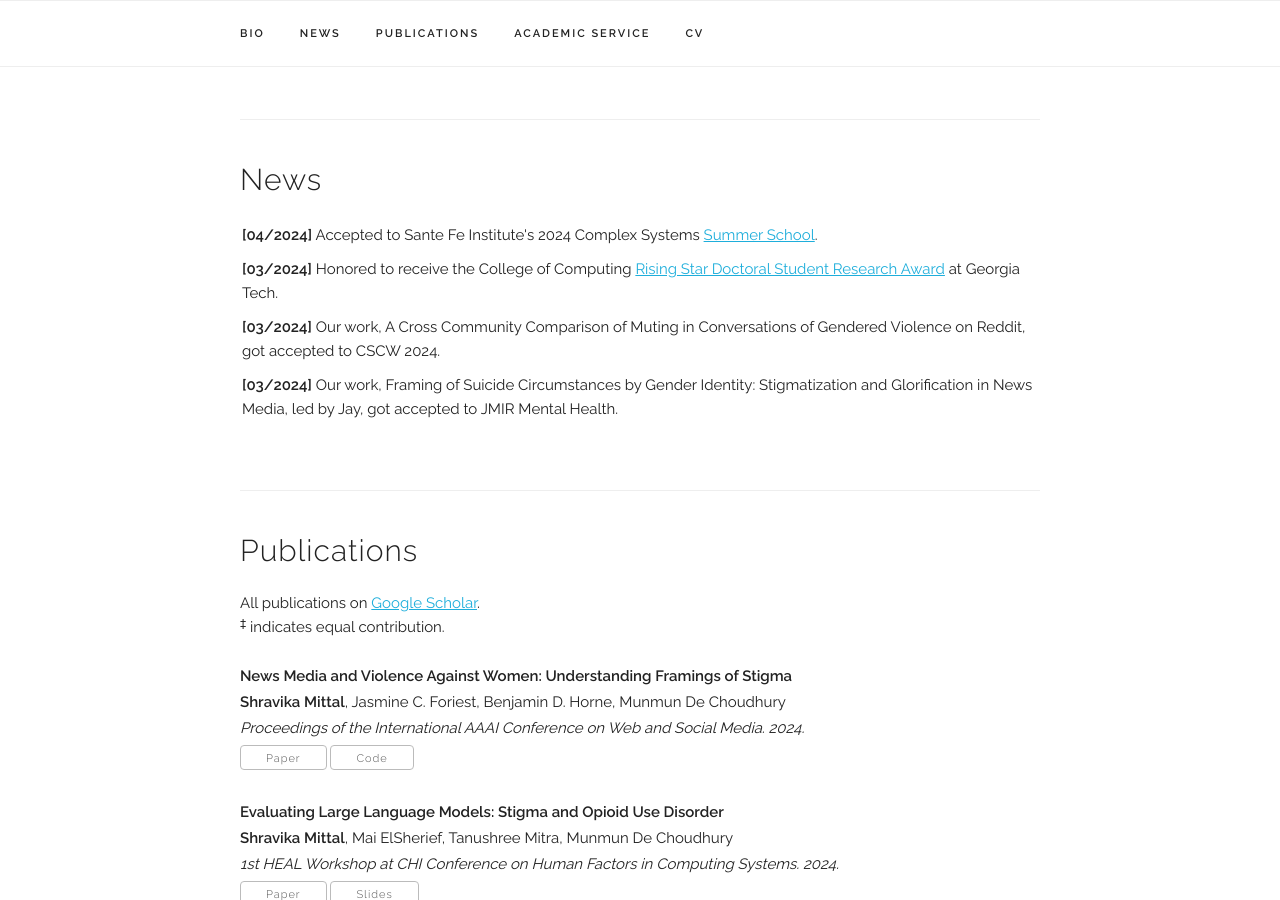
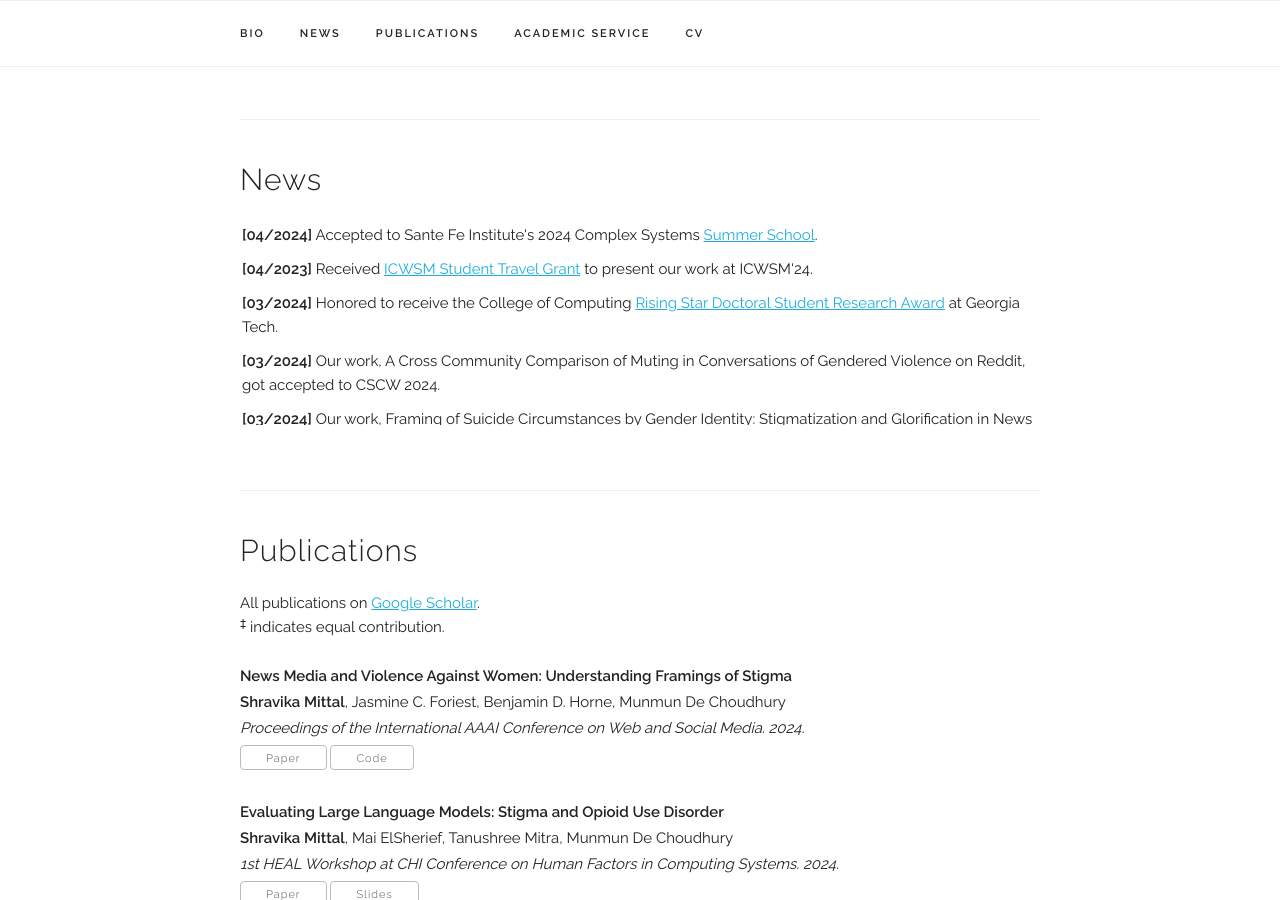
Before and after one commit to mittalshravika/mittalshravika.github.io, a Jekyll site: the page built from index.html, in a window 1280 px wide and 900 px high, scrolled down 696 px. Built offline with Jekyll 4.4.1, drawn with Linux system fonts in a browser that asks for light colours; some web fonts are replaced.

Commit message:
added travel award to news

```diff
--- a/index.html
+++ b/index.html
@@ -64,6 +64,12 @@ title: Home
 
     </li>
 
+    <li> <b>[04/2023]</b>
+
+              Received <a href="https://www.icwsm.org/2024/index.html/index.html#scholarships" target="_blank">ICWSM Student Travel Grant</a> to present our work at ICWSM'24.
+
+    </li>
+
     <li> <b>[03/2024]</b>
 
        Honored to receive the College of Computing <a href="https://x.com/shravika_mittal/status/1778824595442655616">Rising Star Doctoral Student Research Award</a> at Georgia Tech.
@@ -84,7 +90,7 @@ title: Home
 
     <li> <b>[11/2023]</b>
 
-       Our work, <a href="https://mittalshravika.github.io/assets/publications/2024_vaw_framing/paper.pdf">News Media and Violence Against Women, Understanding Framings of Stigma</a> got accepted to ICWSM 2024.
+       Our work, <a href="https://mittalshravika.github.io/assets/publications/2024_vaw_framing/paper.pdf">News Media and Violence Against Women: Understanding Framings of Stigma</a>, got accepted to ICWSM 2024.
 
     </li>
 
```
